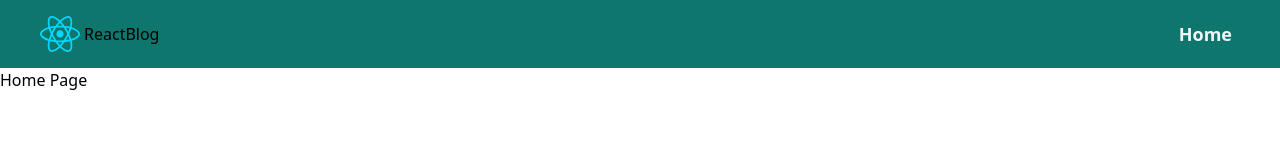
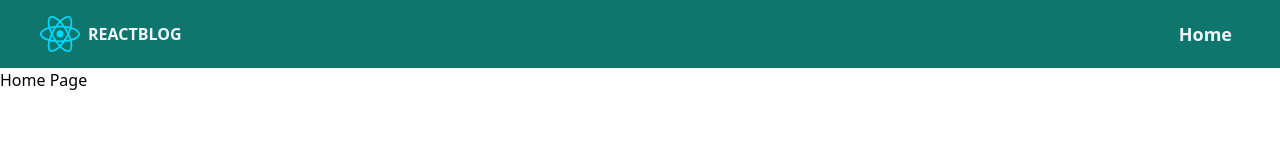
Before and after one commit to it27427/think-in-a-react-way, a React (Vite) app: page / in a window 1280 px wide. Shown: the top 160 px of the page. Built offline with nearby package versions, Linux system fonts and the light colour scheme.

Commit message:
logo completed

```diff
--- a/src/components/Logo.jsx
+++ b/src/components/Logo.jsx
@@ -4,9 +4,9 @@ import { Link } from 'react-router-dom';
 
 const Logo = ({ linkPath, logoText = 'ReactBlog' }) => {
   return (
-    <Link to={linkPath} className='flex items-center gap-1'>
+    <Link to={linkPath} className='flex items-center gap-2'>
       <img src={logo} alt='brand-logo' width={40} height={40} />
-      {logoText}
+      <span className='text-slate-100 font-bold uppercase'>{logoText}</span>
     </Link>
   );
 };
```
